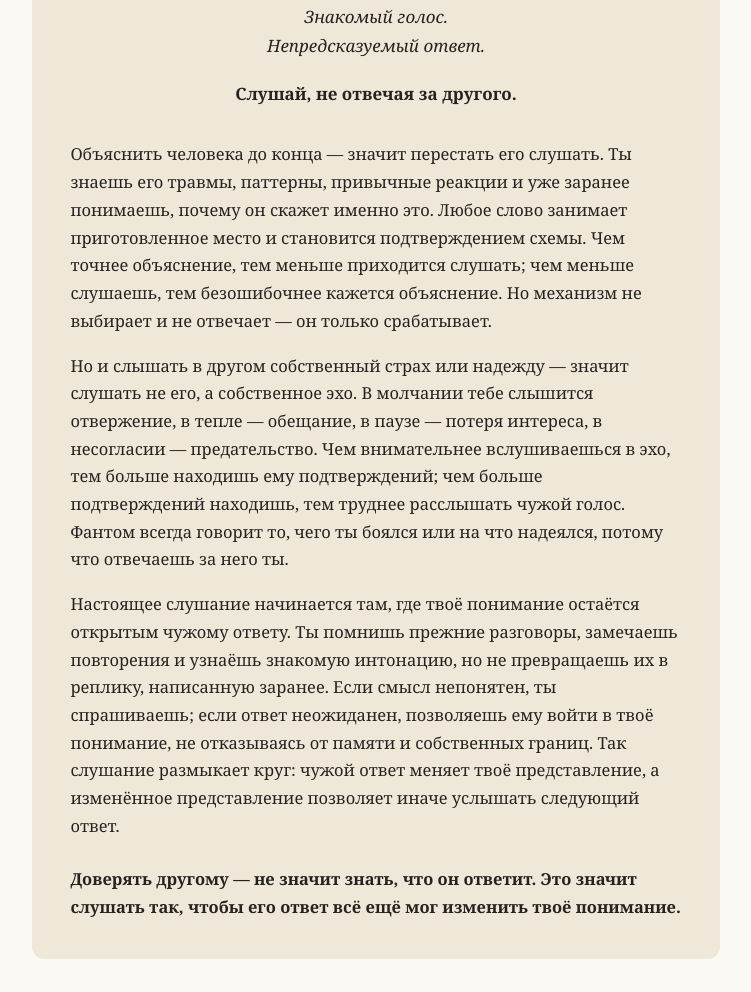
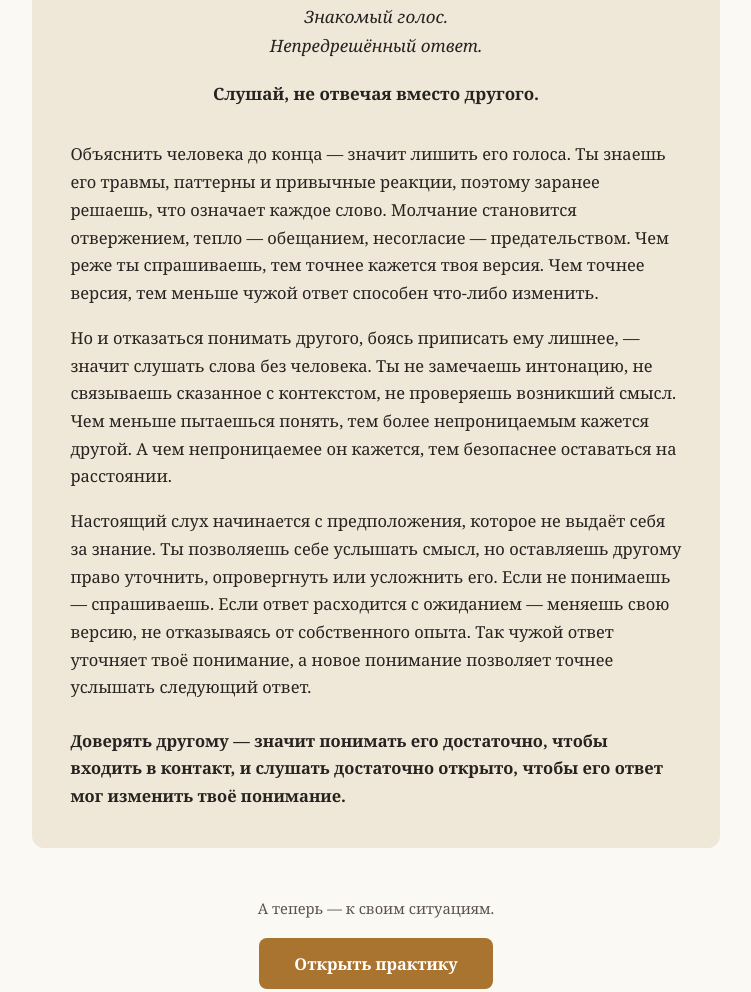
Before and after one commit to ed-educate/ed-educate.github.io, a plain HTML site: page sluh-praktika.html in a window 1280 px wide. Shown: the part 7687-8679 px from the top of the page, without its empty margins (264-1015 px from the left). Drawn offline with Linux system fonts and the light colour scheme.

Commit message:
Обновить метафору Слух в статьях

```diff
--- a/sluh-praktika.html
+++ b/sluh-praktika.html
@@ -356,16 +356,16 @@
 
 <div class="metaphor">
   <div class="m-title">Слух</div>
-  <div class="m-epigraph">Знакомый голос.<br>Непредсказуемый ответ.</div>
-  <div class="m-gesture">Слушай, не отвечая за другого.</div>
+  <div class="m-epigraph">Знакомый голос.<br>Непредрешённый ответ.</div>
+  <div class="m-gesture">Слушай, не отвечая вместо другого.</div>
 
-  <p>Объяснить человека до конца — значит перестать его слушать. Ты знаешь его травмы, паттерны, привычные реакции и уже заранее понимаешь, почему он скажет именно это. Любое слово занимает приготовленное место и становится подтверждением схемы. Чем точнее объяснение, тем меньше приходится слушать; чем меньше слушаешь, тем безошибочнее кажется объяснение. Но механизм не выбирает и не отвечает — он только срабатывает.</p>
+  <p>Объяснить человека до конца — значит лишить его голоса. Ты знаешь его травмы, паттерны и привычные реакции, поэтому заранее решаешь, что означает каждое слово. Молчание становится отвержением, тепло — обещанием, несогласие — предательством. Чем реже ты спрашиваешь, тем точнее кажется твоя версия. Чем точнее версия, тем меньше чужой ответ способен что-либо изменить.</p>
 
-  <p>Но и слышать в другом собственный страх или надежду — значит слушать не его, а собственное эхо. В молчании тебе слышится отвержение, в тепле — обещание, в паузе — потеря интереса, в несогласии — предательство. Чем внимательнее вслушиваешься в эхо, тем больше находишь ему подтверждений; чем больше подтверждений находишь, тем труднее расслышать чужой голос. Фантом всегда говорит то, чего ты боялся или на что надеялся, потому что отвечаешь за него ты.</p>
+  <p>Но и отказаться понимать другого, боясь приписать ему лишнее, — значит слушать слова без человека. Ты не замечаешь интонацию, не связываешь сказанное с контекстом, не проверяешь возникший смысл. Чем меньше пытаешься понять, тем более непроницаемым кажется другой. А чем непроницаемее он кажется, тем безопаснее оставаться на расстоянии.</p>
 
-  <p>Настоящее слушание начинается там, где твоё понимание остаётся открытым чужому ответу. Ты помнишь прежние разговоры, замечаешь повторения и узнаёшь знакомую интонацию, но не превращаешь их в реплику, написанную заранее. Если смысл непонятен, ты спрашиваешь; если ответ неожиданен, позволяешь ему войти в твоё понимание, не отказываясь от памяти и собственных границ. Так слушание размыкает круг: чужой ответ меняет твоё представление, а изменённое представление позволяет иначе услышать следующий ответ.</p>
+  <p>Настоящий слух начинается с предположения, которое не выдаёт себя за знание. Ты позволяешь себе услышать смысл, но оставляешь другому право уточнить, опровергнуть или усложнить его. Если не понимаешь — спрашиваешь. Если ответ расходится с ожиданием — меняешь свою версию, не отказываясь от собственного опыта. Так чужой ответ уточняет твоё понимание, а новое понимание позволяет точнее услышать следующий ответ.</p>
 
-  <p class="m-formula">Доверять другому — не значит знать, что он ответит. Это значит слушать так, чтобы его ответ всё ещё мог изменить твоё понимание.</p>
+  <p class="m-formula">Доверять другому — значит понимать его достаточно, чтобы входить в контакт, и слушать достаточно открыто, чтобы его ответ мог изменить твоё понимание.</p>
 </div>
 
 <div class="gate" id="gate">
@@ -394,16 +394,16 @@
 
   <div class="metaphor practice-metaphor">
     <div class="m-title">Слух</div>
-    <div class="m-epigraph">Знакомый голос.<br>Непредсказуемый ответ.</div>
-    <div class="m-gesture">Слушай, не отвечая за другого.</div>
+    <div class="m-epigraph">Знакомый голос.<br>Непредрешённый ответ.</div>
+    <div class="m-gesture">Слушай, не отвечая вместо другого.</div>
 
-    <p>Объяснить человека до конца — значит перестать его слушать. Ты знаешь его травмы, паттерны, привычные реакции и уже заранее понимаешь, почему он скажет именно это. Любое слово занимает приготовленное место и становится подтверждением схемы. Чем точнее объяснение, тем меньше приходится слушать; чем меньше слушаешь, тем безошибочнее кажется объяснение. Но механизм не выбирает и не отвечает — он только срабатывает.</p>
+    <p>Объяснить человека до конца — значит лишить его голоса. Ты знаешь его травмы, паттерны и привычные реакции, поэтому заранее решаешь, что означает каждое слово. Молчание становится отвержением, тепло — обещанием, несогласие — предательством. Чем реже ты спрашиваешь, тем точнее кажется твоя версия. Чем точнее версия, тем меньше чужой ответ способен что-либо изменить.</p>
 
-    <p>Но и слышать в другом собственный страх или надежду — значит слушать не его, а собственное эхо. В молчании тебе слышится отвержение, в тепле — обещание, в паузе — потеря интереса, в несогласии — предательство. Чем внимательнее вслушиваешься в эхо, тем больше находишь ему подтверждений; чем больше подтверждений находишь, тем труднее расслышать чужой голос. Фантом всегда говорит то, чего ты боялся или на что надеялся, потому что отвечаешь за него ты.</p>
+    <p>Но и отказаться понимать другого, боясь приписать ему лишнее, — значит слушать слова без человека. Ты не замечаешь интонацию, не связываешь сказанное с контекстом, не проверяешь возникший смысл. Чем меньше пытаешься понять, тем более непроницаемым кажется другой. А чем непроницаемее он кажется, тем безопаснее оставаться на расстоянии.</p>
 
-    <p>Настоящее слушание начинается там, где твоё понимание остаётся открытым чужому ответу. Ты помнишь прежние разговоры, замечаешь повторения и узнаёшь знакомую интонацию, но не превращаешь их в реплику, написанную заранее. Если смысл непонятен, ты спрашиваешь; если ответ неожиданен, позволяешь ему войти в твоё понимание, не отказываясь от памяти и собственных границ. Так слушание размыкает круг: чужой ответ меняет твоё представление, а изменённое представление позволяет иначе услышать следующий ответ.</p>
+    <p>Настоящий слух начинается с предположения, которое не выдаёт себя за знание. Ты позволяешь себе услышать смысл, но оставляешь другому право уточнить, опровергнуть или усложнить его. Если не понимаешь — спрашиваешь. Если ответ расходится с ожиданием — меняешь свою версию, не отказываясь от собственного опыта. Так чужой ответ уточняет твоё понимание, а новое понимание позволяет точнее услышать следующий ответ.</p>
 
-    <p class="m-formula">Доверять другому — не значит знать, что он ответит. Это значит слушать так, чтобы его ответ всё ещё мог изменить твоё понимание.</p>
+    <p class="m-formula">Доверять другому — значит понимать его достаточно, чтобы входить в контакт, и слушать достаточно открыто, чтобы его ответ мог изменить твоё понимание.</p>
   </div>
 
   <div class="p-block">
```
Also changed, not shown: sluh.html (+6 -6 lines).
